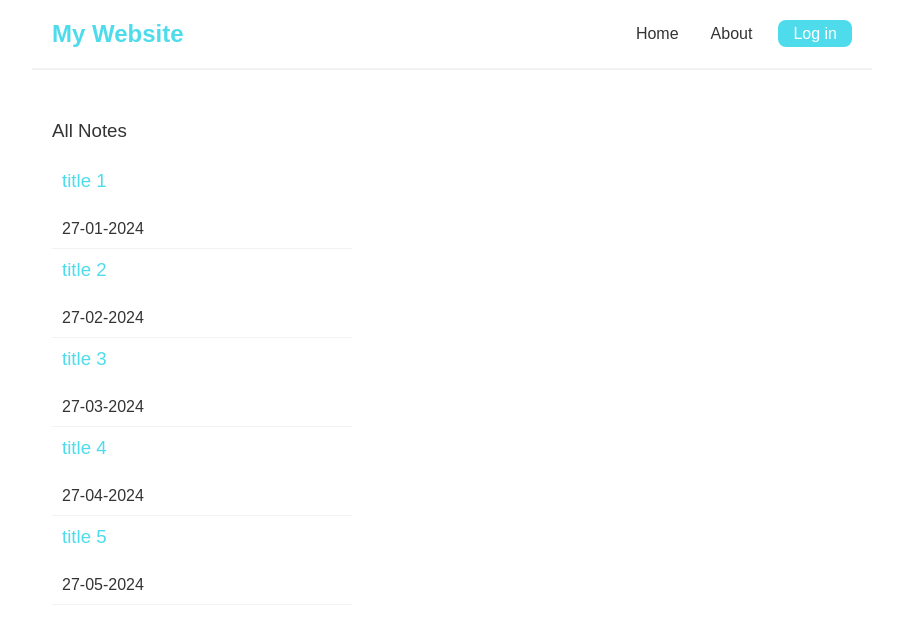
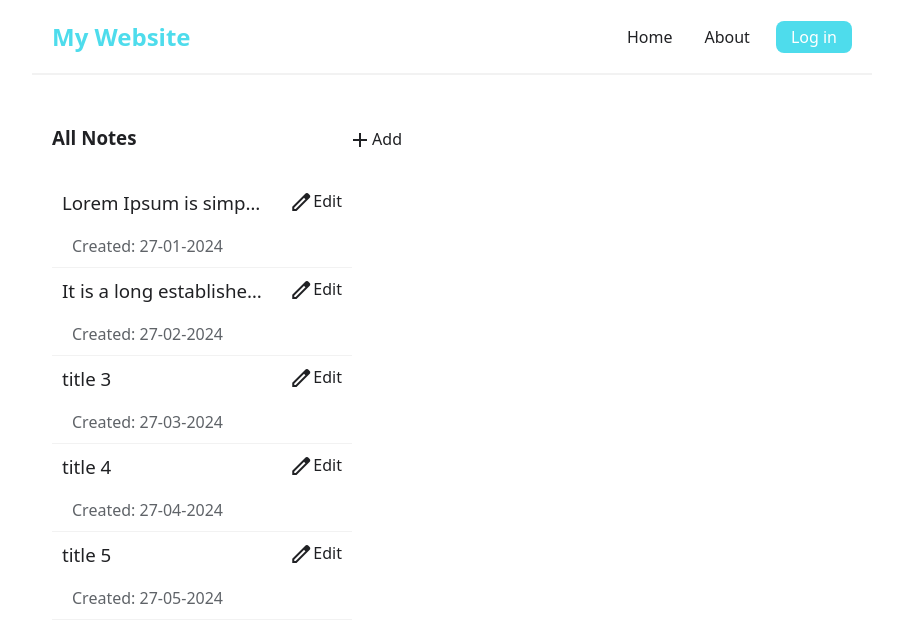
Before and after one commit to YunusCelik21/Notes-app, a React (Create React App) app in the folder client/: page / in a window 1280 px wide. Shown: the top 644 px of the page, without its empty margins (188-1091 px from the left). Built offline with nearby package versions, Linux system fonts and the light colour scheme; data requests are answered from the project's data file.

Commit message:
fix default note layout

```diff
--- a/client/data/db.json
+++ b/client/data/db.json
@@ -1,33 +1,33 @@
 {
     "notes": [
         {
-            "title": "title 1",
+            "title": "Lorem Ipsum is simply dummy...",
             "text": "Lorem Ipsum is simply dummy text of the printing and typesetting industry. Lorem Ipsum has been the industry's standard dummy text ever since the 1500s, when an unknown printer took a galley of type and scrambled it to make a type specimen book. It has survived not only five centuries, but also the leap into electronic typesetting, remaining essentially unchanged. It was popularised in the 1960s with the release of Letraset sheets containing Lorem Ipsum passages, and more recently with desktop publishing software like Aldus PageMaker including versions of Lorem Ipsum.",
-            "date": "27-01-2024",
+            "date": "Created: 27-01-2024",
             "id": 0
         },
         {
-            "title": "title 2",
+            "title": "It is a long established fact that...",
             "text": "It is a long established fact that a reader will be distracted by the readable content of a page when looking at its layout. The point of using Lorem Ipsum is that it has a more-or-less normal distribution of letters, as opposed to using 'Content here, content here', making it look like readable English. Many desktop publishing packages and web page editors now use Lorem Ipsum as their default model text, and a search for 'lorem ipsum' will uncover many web sites still in their infancy. Various versions have evolved over the years, sometimes by accident, sometimes on purpose (injected humour and the like).",
-            "date": "27-02-2024",
+            "date": "Created: 27-02-2024",
             "id": 1
         },
         {
             "title": "title 3",
             "text": "Contrary to popular belief, Lorem Ipsum is not simply random text. It has roots in a piece of classical Latin literature from 45 BC, making it over 2000 years old. Richard McClintock, a Latin professor at Hampden-Sydney College in Virginia, looked up one of the more obscure Latin words, consectetur, from a Lorem Ipsum passage, and going through the cites of the word in classical literature, discovered the undoubtable source. Lorem Ipsum comes from sections 1.10.32 and 1.10.33 of 'de Finibus Bonorum et Malorum' (The Extremes of Good and Evil) by Cicero, written in 45 BC. This book is a treatise on the theory of ethics, very popular during the Renaissance. The first line of Lorem Ipsum, 'Lorem ipsum dolor sit amet..', comes from a line in section 1.10.32.",
-            "date": "27-03-2024",
+            "date": "Created: 27-03-2024",
             "id": 2
         },
         {
             "title": "title 4",
             "text": "There are many variations of passages of Lorem Ipsum available, but the majority have suffered alteration in some form, by injected humour, or randomised words which don't look even slightly believable. If you are going to use a passage of Lorem Ipsum, you need to be sure there isn't anything embarrassing hidden in the middle of text. All the Lorem Ipsum generators on the Internet tend to repeat predefined chunks as necessary, making this the first true generator on the Internet. It uses a dictionary of over 200 Latin words, combined with a handful of model sentence structures, to generate Lorem Ipsum which looks reasonable. The generated Lorem Ipsum is therefore always free from repetition, injected humour, or non-characteristic words etc.",
-            "date": "27-04-2024",
+            "date": "Created: 27-04-2024",
             "id": 3
         },
         {
             "title": "title 5",
             "text": "Lorem ipsum dolor sit amet, consectetur adipiscing elit, sed do eiusmod tempor incididunt ut labore et dolore magna aliqua. Ut enim ad minim veniam, quis nostrud exercitation ullamco laboris nisi ut aliquip ex ea commodo consequat. Duis aute irure dolor in reprehenderit in voluptate velit esse cillum dolore eu fugiat nulla pariatur. Excepteur sint occaecat cupidatat non proident, sunt in culpa qui officia deserunt mollit anim id est laborum.",
-            "date": "27-05-2024",
+            "date": "Created: 27-05-2024",
             "id": 4
         }
     ]
--- a/client/src/App.js
+++ b/client/src/App.js
@@ -4,6 +4,7 @@ import Home from './comp/Home';
 import About from './comp/About';
 import Login from './comp/Login';
 import NoteDetails from './comp/NoteDetails';
+import NoteAdd from './comp/NoteAdd';
 
 const App = () => {
   return (
@@ -18,6 +19,7 @@ const App = () => {
               <Route exact path='/login' element={<Login/>}></Route>
               {/** :id means its a variable*/}
               <Route exact path='/notes/:id' element={<NoteDetails/>}></Route>
+              <Route excat path='/add' element={<NoteAdd/>}></Route>
             </Routes>
           </div>
         </div>
--- a/client/src/comp/NoteDetails.js
+++ b/client/src/comp/NoteDetails.js
@@ -3,14 +3,14 @@ import useFetch from "./useFetch";
 
 const NoteDetails = () => {
     const {id} = useParams();
-    const {data: notes, isLoading, error} = useFetch("http://localhost:8000/notes/" + id);
+    const {data: note, isLoading, error} = useFetch("http://localhost:8000/notes/" + id);
 
      return (
         <div>
-            <h1>Note Details - {id}</h1>
+            <h2>{note && note.title}</h2>
             <h4>{isLoading && <div>Loading...</div>}</h4>
             <h4>{error && <div>{error}</div>}</h4>
-            <h4>{notes && <div>{notes.text}</div>}</h4>
+            <h4>{note && <div>{note.text}</div>}</h4>
         </div>
      );
 }
--- a/client/src/comp/NoteList.js
+++ b/client/src/comp/NoteList.js
@@ -7,13 +7,23 @@ const NoteList = (props) => { // or instead of (props) (and delete consts) --> (
 
     return (
         <div className="note-list">
-            <h3>{title}</h3>
+            <div className="note-list-title">
+                <h3>{title}</h3>
+                <Link to={`/add`}>
+                    <span class="material-symbols-outlined">add</span>
+                    <div>Add</div>
+                </Link>
+            </div>
             {notes.map((note) => (
                 <div className="note" key={note.id}>
-                    <Link to={`/notes/${note.id}`}>
+                    <div className="note-top">
                         <h3>{note.title}</h3>
-                        <h4>{note.date}</h4>
-                    </Link>
+                        <Link to={`/notes/${note.id}`}>
+                            <span className="material-symbols-outlined">edit</span>
+                            <dev>Edit</dev>
+                        </Link>
+                    </div>
+                    <h4>{note.date}</h4>
                 </div>
             ))}
         </div>
--- a/client/src/index.css
+++ b/client/src/index.css
@@ -2,12 +2,14 @@
 :root {
   --main-color: #4edcec;
   --main-darker: #32a3b0;
+  --devsite-secondary-text-color: #5f6368;
+  --devsite-primary-text-color: #202124;
 }
 
 * {
   margin: 0;
-  font-family: Arial, Helvetica, sans-serif;
-  color: #333;
+  font-family: system-ui, -apple-system, BlinkMacSystemFont, 'Segoe UI', Roboto, Oxygen, Ubuntu, Cantarell, 'Open Sans', 'Helvetica Neue', sans-serif;
+  color: var(--devsite-primary-text-color);
 }
 .navbar {
   padding: 20px;
@@ -65,38 +67,73 @@
 
 .note-list {
   width: 300px;
-  height: fit-content;
-  border-radius: 20px;
-}
-
-.note-list h3 {
-  height: 40px;
-  padding-top: 10px;
-  font-weight: 540;
-  text-align: left;
+  height: max-content;
+  position: relative;
 }
 
 .note {
-  border-bottom: 0.5px solid #f2f2f2;
-  display: flex;
+  border-bottom: 1px solid #f2f2f2;
 }
 
 .note h3{
-  color: var(--main-color);
+  color: var(--devsite-primary-text-color);
+  padding-top: 10px;
   padding-left: 10px;
+  height: fit-content;
+  max-width: 200px;
+  white-space: nowrap;
+  overflow: hidden;
+  text-overflow: ellipsis;
+  font-weight: 400;
 }
 
 .note h4{
-  padding: 10px 10px;
+  color: var(--devsite-secondary-text-color);
+  padding: 20px 20px 10px;
   font-weight: 400;
   text-decoration: none;
 }
 
 .note a {
   text-decoration: none;
+  position: absolute;
+}
+.note a div {
+  color: var(--devsite-secondary-text-color);
 }
 .note:hover {
   box-shadow: 1px 2px 5px black;
+}
+
+.note-top {
+  display: flex;
+}
+
+.note-top a {
+  display: flex;
+  right: 0;
+  padding-right: 10px;
+  padding-top: 10px;
+}
+
+.note-list-title {
+  display: flex;
+  position: relative;
+  width: 350px;
+  margin-bottom: 10px;
+}
+
+.note-list-title a {
+  position: absolute;
+  right: 0;
+  top: 13px;
+  display: flex;
+  text-decoration: none;
+}
+
+.note-list-title h3 {
+  padding-top: 10px;
+  padding-bottom: 20px;
 }
 
 .material-symbols-outlined {
```
